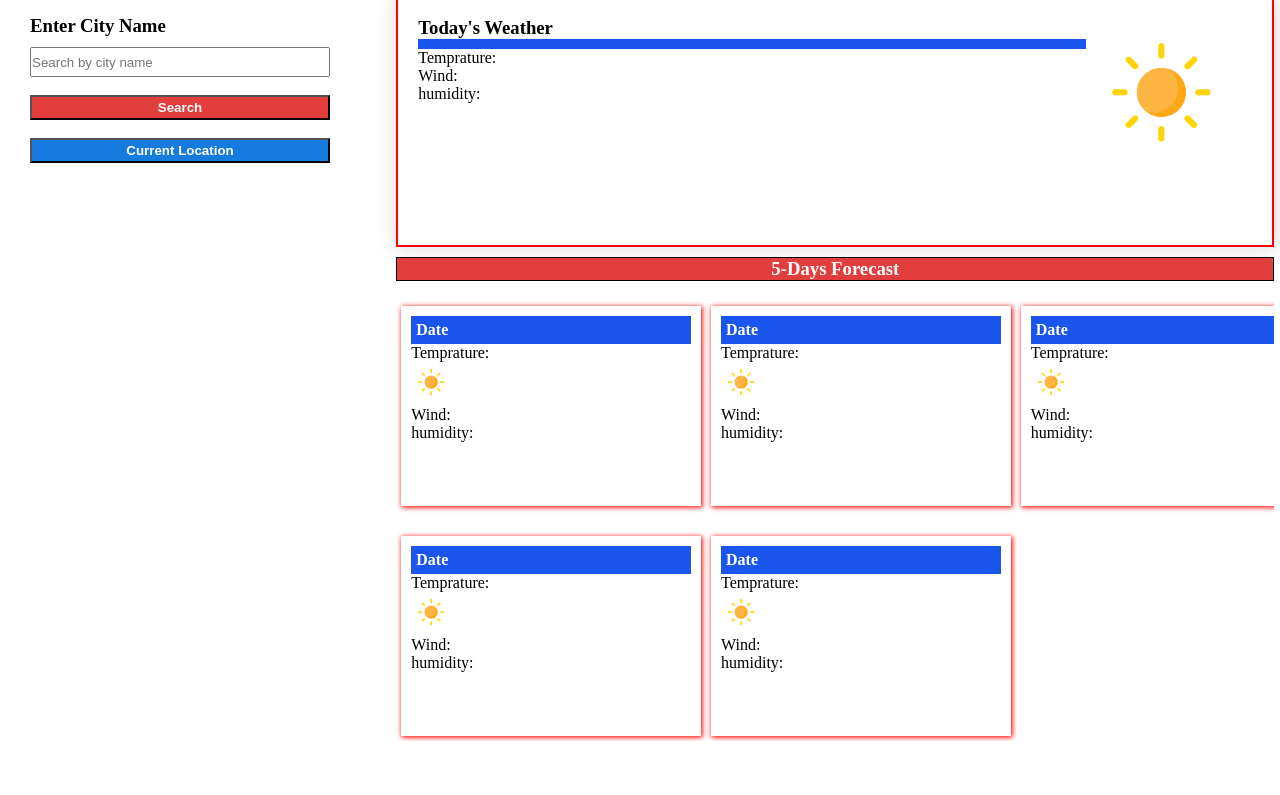
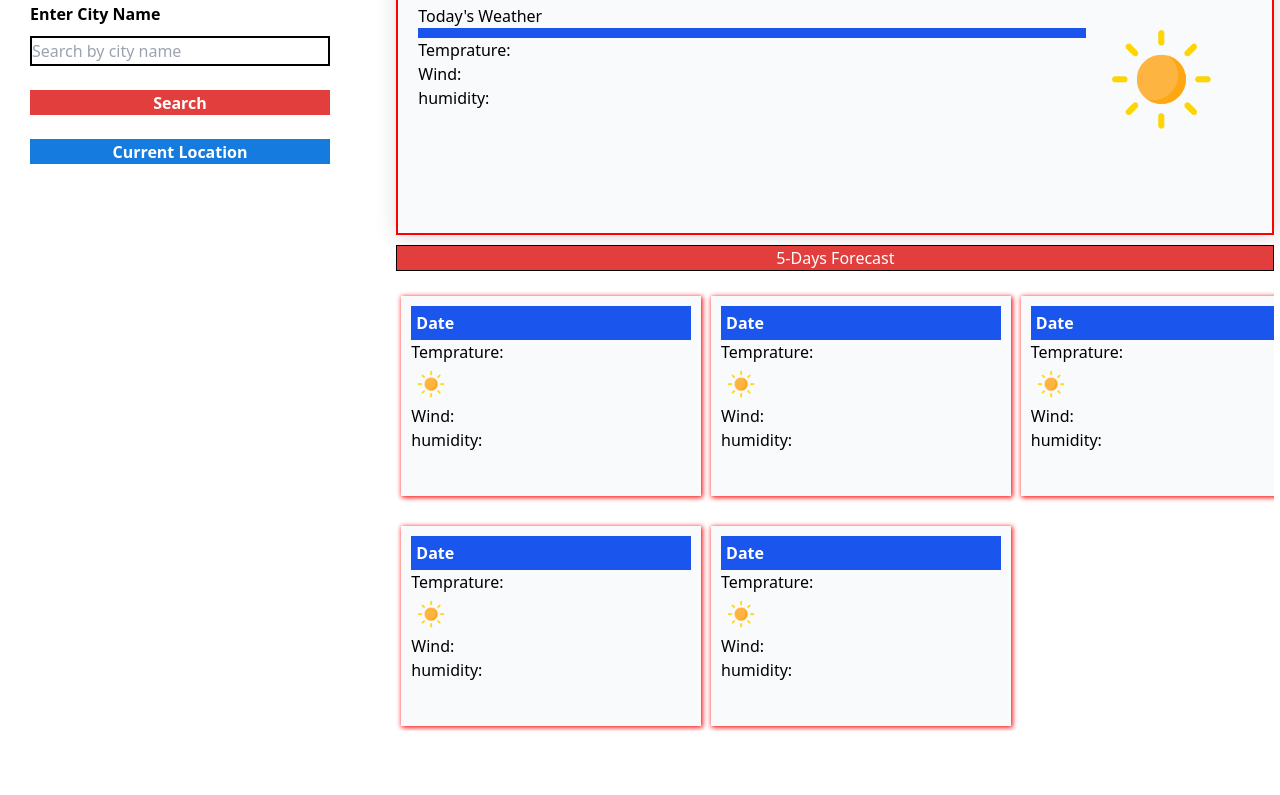
Before and after one commit to kunaal-v/Final_weather_forecast_repo, a plain HTML site: page index.html in a window 1280 px wide. Shown: the part 52-847 px from the top of the page. Drawn offline with Linux system fonts and the light colour scheme.

Commit message:
commets done, Project completed

```diff
--- a/index.html
+++ b/index.html
@@ -6,22 +6,23 @@
     <title>Weather</title>
     <link rel="stylesheet" href="input.css">
     <script src="index.js" defer></script>
+    <link href="./output.css" rel="stylesheet">
 </head>
 <body>
     <h1>Weather Forecast</h1>
     <div class="Weather">
         <!-- search system -->
         <div class="search_system">
-            <h3>Enter City Name</h3>
+            <h3 class="font-bold">Enter City Name</h3>
             <form action="">
-                <input type="text" name="city" id="city" class="search_input" placeholder="Search by city name"><br><br>
+                <input type="text" name="city" id="city" class="search_input border-solid border-2 border-black " placeholder="Search by city name"><br><br>
                 <button type="button" class=" btn search_btn"> Search</button><br><br>
                 <button type="button" class=" btn current_location_btn">Current Location</button>
             </form>
 
         </div>
         <!-- show temp -->
-        <div class="Show_temp">
+        <div class="Show_temp bg-slate-50">
             <div>
                 <h3>Today's Weather <p class="date"></p></h3>
                 <p class="temp">Temprature:</p>
@@ -34,7 +35,7 @@
 
         </div>
         <!-- recent search -->
-        <div class="recent_search">
+        <div class="recent_search bg-slate-50">
              <div class="recent">
                 <label for="city">Recent searches:</label>
                 <select name="city" id="city">
@@ -49,34 +50,34 @@
         <div class="Five_day_forecast">
             <h3 style="text-align: center; background-color: rgb(226, 62, 62);; color: white; border: 1px solid black;">5-Days Forecast</h3>
             <div class="Forecasts">
-                <div class="cast1">
+                <div class="cast1 bg-slate-50">
                         <p class="date date1">Date</p>
                         <p class="temp1">Temprature:</p>
                         <img class="img1" src="./images/clear.png" alt="Weather_icon" height="40px" width="40px">
                         <p class="wind1"> Wind: </p>
                         <p class="humidity1"> humidity:</p>
                 </div>
-                <div class="cast2">
+                <div class="cast2 bg-slate-50">
                         <p class="date date2">Date</p>
                         <p class="temp2">Temprature:</p>
                         <img class="img2" src="./images/clear.png" alt="Weather_icon" height="40px" width="40px">
                         <p class="wind2"> Wind: </p>
                         <p class="humidity2"> humidity:</p>
                 </div>
-                <div class="cast3">
+                <div class="cast3 bg-slate-50">
                         <p class="date date3">Date</p>
                         <p class="temp3">Temprature:</p>
                         <img class="img3" src="./images/clear.png" alt="Weather_icon" height="40px" width="40px">
                         <p class="wind3"> Wind: </p>
                         <p class="humidity3"> humidity:</p>
                 </div>
-                <div class="cast4">
+                <div class="cast4 bg-slate-50">
                         <p class="date date4">Date</p>
                         <p class="temp4">Temprature:</p>
                         <img class="img4" src="./images/clear.png" alt="Weather_icon" height="40px" width="40px">
                         <p class="wind4"> Wind: </p>
                         <p class="humidity4"> humidity:</p>
-                </div><div class="cast5">
+                </div><div class="cast5 bg-slate-50">
                         <p class="date date5">Date</p>
                         <p class="temp5">Temprature:</p>
                         <img class="img5" src="./images/clear.png" alt="Weather_icon" height="40px" width="40px">
--- a/index.js
+++ b/index.js
@@ -1,15 +1,17 @@
+//setting the session storage key and value to city.
 sessionStorage.setItem("city","city");
+//get the referance of input field and search button.
 const search_btn=document.querySelector(".search_btn");
 const current_location_btn=document.querySelector(".current_location_btn");
-console.log(search_btn);
-console.log(current_location_btn);
+//make a function get the data from local storage when the website opens.
+// if the local storage is empty the dropdown will not appear.
 function getlsdata(){
-
-        console.log(localStorage.getItem("city"));
+        //check for local storage is empty or not
         if(localStorage.getItem("city")===null){
             console.log("local storage is null");
 
         }
+        //will run if storage is not empty
         else{
             const dd1=document.querySelector(".dd1");
             const dd2=document.querySelector(".dd2");
@@ -26,6 +28,7 @@ function getlsdata(){
 }
 getlsdata();
 
+// make a function when we searched for a city it will store in the local storage and also update the dropdown menu of recent search
 function ls(city){
     let  key=sessionStorage.getItem("city");
     if(key=="city1111"){
@@ -35,10 +38,12 @@ function ls(city){
     let value=key+"1";
     sessionStorage.setItem("city",value);
     localStorage.setItem(key,city);
+    //get the referance of dropdowns
     const dd1=document.querySelector(".dd1");
     const dd2=document.querySelector(".dd2");
     const dd3=document.querySelector(".dd3");
     const dd4=document.querySelector(".dd4");
+    //update the dropdown accordingly
     if(key=="city"){
         dd1.innerHTML=localStorage.getItem(key);
         const recent=document.querySelector(".recent_search");
@@ -54,27 +59,32 @@ function ls(city){
         dd4.innerHTML=localStorage.getItem(key);
     }
 }
-
+//function to getch data from api and update the 5 days forecast and today's temp
 async function getweather(city){
+    //if input field is empty it will show the alret message and return from the function
     if(city==""){
         alert("Please Enter city name");
         return;
     }
+    //it will check the internet connection.
     if(!navigator.onLine){
         alert("Kindly check your Network Connection!...")
     }
+    // it will fetch the data from api
     const url=`https://api.openweathermap.org/data/2.5/forecast?q=${city}&appid=636c2583cd189bfd05ef259fa65bba19&units=metric`;
     const fetched= await fetch(url);
     const result= await fetched.json();
     console.log(result);
+    //if data is fetched it will return the message.
     if(result.cod=="404"){
         alert(result.message);
         return;
     }
-
+    // calling function to store data in the local storage and update the dropdown menu
     ls(city);
+    //using for loop to get all the data(i.e. today's temp and 5-day forecast)
     for(let i=0, j=0;i<result.list.length;i=i+8,j++){
-
+        // assigning fetched data to the variables
         const temprature=result.list[i].main.temp;
         const windSpeed=result.list[i].wind.speed;
         const Humidity=result.list[i].main.humidity;
@@ -82,7 +92,7 @@ async function getweather(city){
         const date=dateTime.split(' ');
         const weatherimg=result.list[i].weather[0].main;
 
-
+        // it will store the data as today's temp
         if(i==0){
             const temp=document.querySelector(".temp");
             const wind=document.querySelector(".wind");
@@ -110,6 +120,7 @@ async function getweather(city){
                 img.src="./images/drizzle.png";
             }
         }
+        // next 1st day
         if(i==8){
             const temp=document.querySelector(".temp1");
             const wind=document.querySelector(".wind1");
@@ -137,6 +148,7 @@ async function getweather(city){
                 img.src="./images/drizzle.png";
             }
         }
+        //2nd day
         if(i==16){
             const temp=document.querySelector(".temp2");
             const wind=document.querySelector(".wind2");
@@ -164,6 +176,7 @@ async function getweather(city){
                 img.src="./images/drizzle.png";
             }
         }
+        //3rd day
         if(i==24){
             const temp=document.querySelector(".temp3");
             const wind=document.querySelector(".wind3");
@@ -191,6 +204,7 @@ async function getweather(city){
                 img.src="./images/drizzle.png";
             }
         }
+        //4th day
         if(i==32){
             const temp=document.querySelector(".temp4");
             const wind=document.querySelector(".wind4");
@@ -218,6 +232,7 @@ async function getweather(city){
                 img.src="./images/drizzle.png";
             }
         }
+        //5th day
         if(j==4){
             const temp=document.querySelector(".temp5");
             const wind=document.querySelector(".wind5");
@@ -255,32 +270,41 @@ async function getweather(city){
     }
 
 }
+// addEventLister to search button
 search_btn.addEventListener("click",(e)=>{
     e.preventDefault();
     const city =document.querySelector(".search_input");
+    //calling the function to fetch the data
     getweather(city.value,e);
-    city.innerHTML="";
+
 });
 
-
+//make a function to get data of current location
 async function getcurrentweather(lat,lon){
+    // fetching the data from api
     const fetched=await fetch(`https://api.openweathermap.org/data/2.5/weather?lat=${lat}&lon=${lon}&appid=636c2583cd189bfd05ef259fa65bba19&units=metric`);
 
     const result= await fetched.json();
     console.log(result);
+    // it faild to fetch the data will show alert message and return
     if(result.cod=="404"){
         alert(result.message);
         return;
     }
+    //get the city from fetched data
     const city=result.name;
+    // calling the function to get the data by city name.
     getweather(city);
 }
+//addEventListner to Current location button
 current_location_btn.addEventListener("click",(e)=>{
     e.preventDefault();
+    //get the longitude and latitude of the current location
     if(navigator.geolocation){
         navigator.geolocation.getCurrentPosition((position)=>{
             const lat=position.coords.latitude;
             const lon=position.coords.longitude;
+            //calling the function with latitude and logitude.
             getcurrentweather(lat,lon);
         },(error)=>{
             console.log(error.message);
--- a/input.css
+++ b/input.css
@@ -1,3 +1,7 @@
+@tailwind base;
+@tailwind components;
+@tailwind utilities;
+
 *{
     margin:0;
     padding:0;
--- /dev/null
+++ b/tailwind.config.js
@@ -0,0 +1,8 @@
+/** @type {import('tailwindcss').Config} */
+module.exports = {
+  content: ["./index.html"],
+  theme: {
+    extend: {},
+  },
+  plugins: [],
+}
```
Also changed, not shown: output.css (added).
